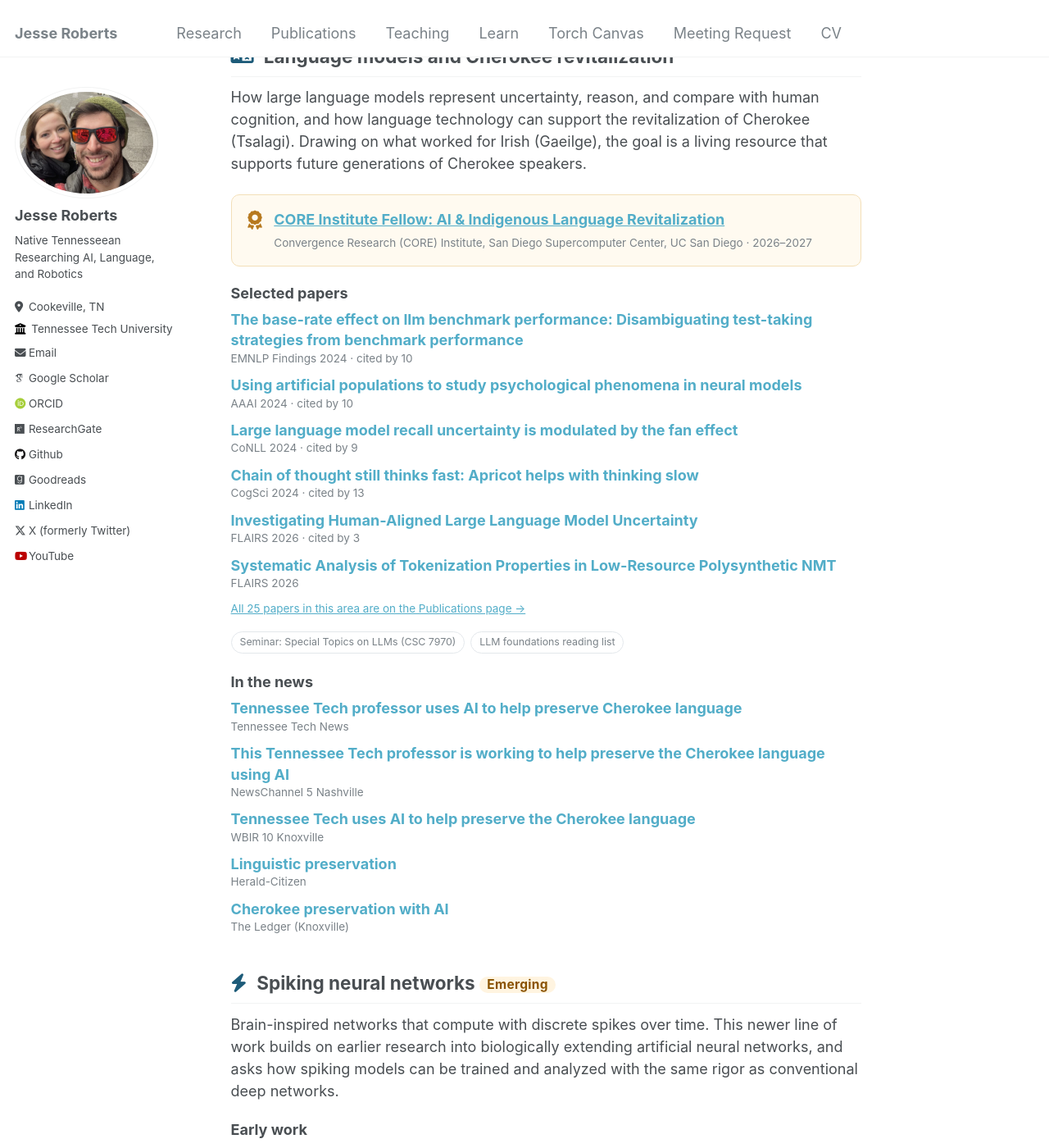
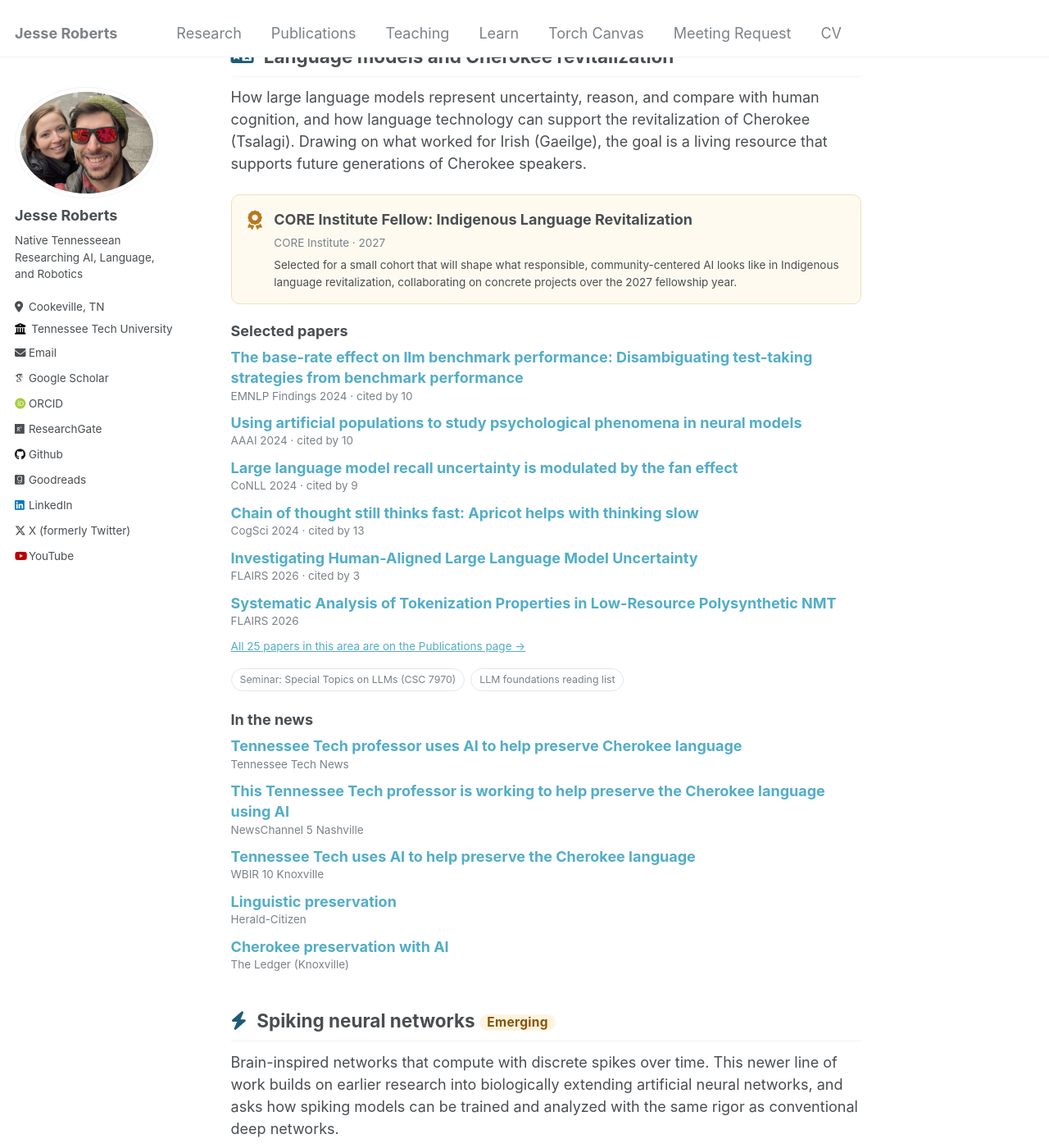
Before and after one commit to JesseTNRoberts/New-site-test, a Jekyll site: the page built from _pages/research.html, in a window 1280 px wide and 1400 px high, scrolled down 841 px. Shown: the whole window at 82% size. Built offline with Jekyll 4.4.1, drawn with Linux system fonts in a browser that asks for light colours; some web fonts are replaced.

Commit message:
Correct the CORE Institute fellowship details (Indigenous Language Revitalization, 2027)
Co-Authored-By: Claude Opus 5.5 <noreply@anthropic.com>
Claude-Session: https://claude.ai/code/session_01NLXQzPmhbnJFZZenreEfUF

```diff
--- a/_data/research.yml
+++ b/_data/research.yml
@@ -124,12 +124,11 @@ funding:
 # Fellowships and similar honors highlighted on the Research page and listed on the CV.
 honors:
   - id: fellowship-core
-    title: "CORE Institute Fellow: AI & Indigenous Language Revitalization"
-    org: "Convergence Research (CORE) Institute, San Diego Supercomputer Center, UC San Diego"
-    years: "2026–2027"
-    year: 2026
-    url: "https://scil.ucsd.edu/news/call-leadership-council-core-institute-fellows-ai-indigenous-language-revitalization"
+    title: "CORE Institute Fellow: Indigenous Language Revitalization"
+    org: "CORE Institute"
+    years: "2027"            # fellowship year (selected in 2026)
+    year: 2027
     blurb: >-
-      Named to the NSF-supported CORE Institute's 2026–2027 Fellows cohort on AI & Indigenous
-      Language Revitalization, which develops responsible, community-centered approaches to AI
-      for endangered languages.
+      Selected for a small cohort that will shape what responsible, community-centered AI looks
+      like in Indigenous language revitalization, collaborating on concrete projects over the
+      2027 fellowship year.
--- a/_pages/research.html
+++ b/_pages/research.html
@@ -36,6 +36,7 @@ excerpt: "Jesse Roberts's research at Tennessee Tech: deep learning fundamentals
     <div>
       <strong>{% if h.url %}<a href="{{ h.url }}">{{ h.title }}</a>{% else %}{{ h.title }}{% endif %}</strong>
       <span>{{ h.org }} · {{ h.years }}</span>
+      {% if h.blurb %}<p>{{ h.blurb }}</p>{% endif %}
     </div>
   </div>
   {% endif %}{% endif %}
--- a/_sass/_research.scss
+++ b/_sass/_research.scss
@@ -89,6 +89,8 @@ $rs-soft: #f6f8fa;
     i { margin-top: 0.15em; font-size: 1.3em; color: #b7791f; }
 
     strong { display: block; }
+
+    p { margin: 0.4em 0 0; font-size: $type-size-6; }
 
     span { font-size: $type-size-6; color: $gray; }
   }
```
Also changed, not shown: _pages/about.md (+1 -1 lines).
